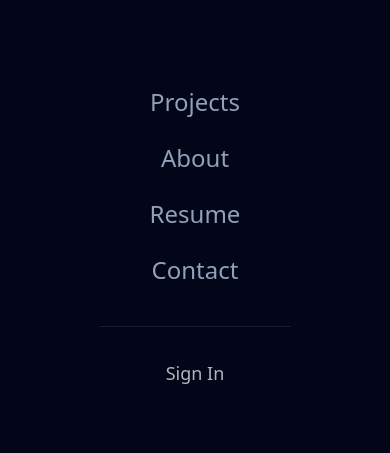
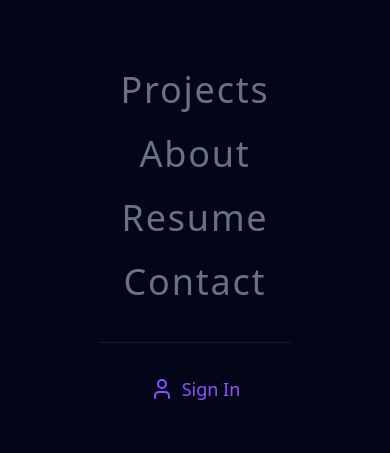
Before and after one commit to tommyeight8/portfolio-2026, a Next.js app: page /resume in a window 390 px wide. Both pictures are taken after a click on the button 295 px from the left and 51 px from the top of the page. Shown: the part 186-639 px from the top of the page. Built offline with nearby package versions, Linux system fonts and the light colour scheme; no server answers.

Commit message:
Add link to resume contact 5

```diff
--- a/components/layout/Navbar.tsx
+++ b/components/layout/Navbar.tsx
@@ -16,6 +16,7 @@ import {
   LogOut,
   LayoutDashboard,
   ChevronDown,
+  LogInIcon,
 } from "lucide-react";
 import { useTheme } from "@/lib/providers/ThemeProvider";
 
@@ -367,8 +368,8 @@ export function Navbar() {
                     e.stopPropagation();
                     handleMobileNav(link.href);
                   }}
-                  className={`text-2xl transition-colors cursor-pointer ${
-                    isDark ? "text-slate-400" : "text-slate-900"
+                  className={`text-4xl font-extralight transition-colors cursor-pointer tracking-wider ${
+                    isDark ? "text-gray-500" : "text-slate-900"
                   }`}
                 >
                   {link.label}
@@ -412,10 +413,11 @@ export function Navbar() {
                       e.stopPropagation();
                       handleMobileNav("/login");
                     }}
-                    className={`text-lg font-medium cursor-pointer ${
-                      isDark ? "text-white/70" : "text-slate-600"
+                    className={`text-lg font-medium cursor-pointer flex items-center justify-center w-full gap-2 ${
+                      isDark ? "text-violet-500" : "text-slate-600"
                     }`}
                   >
+                    <User />
                     Sign In
                   </button>
                 )}
```
